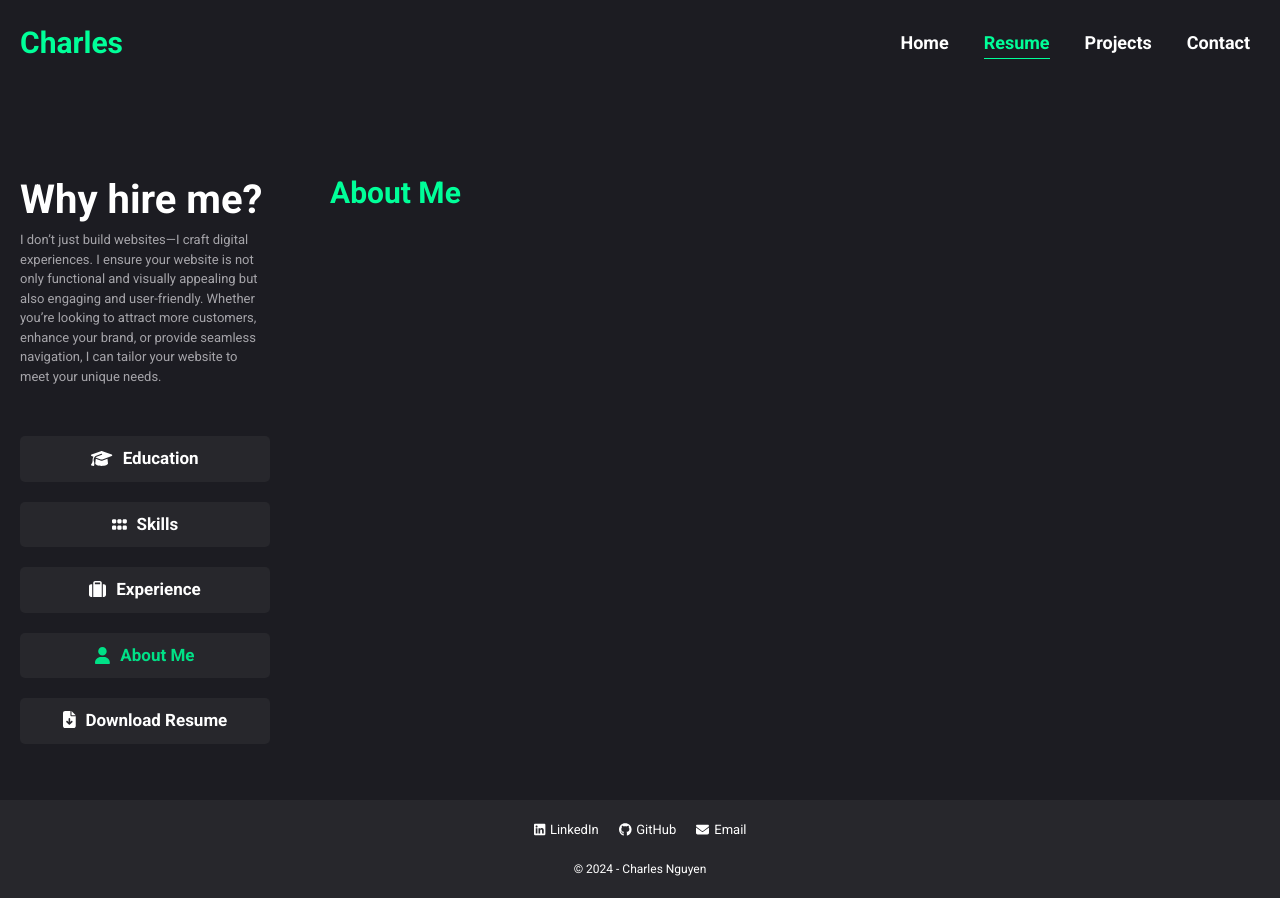
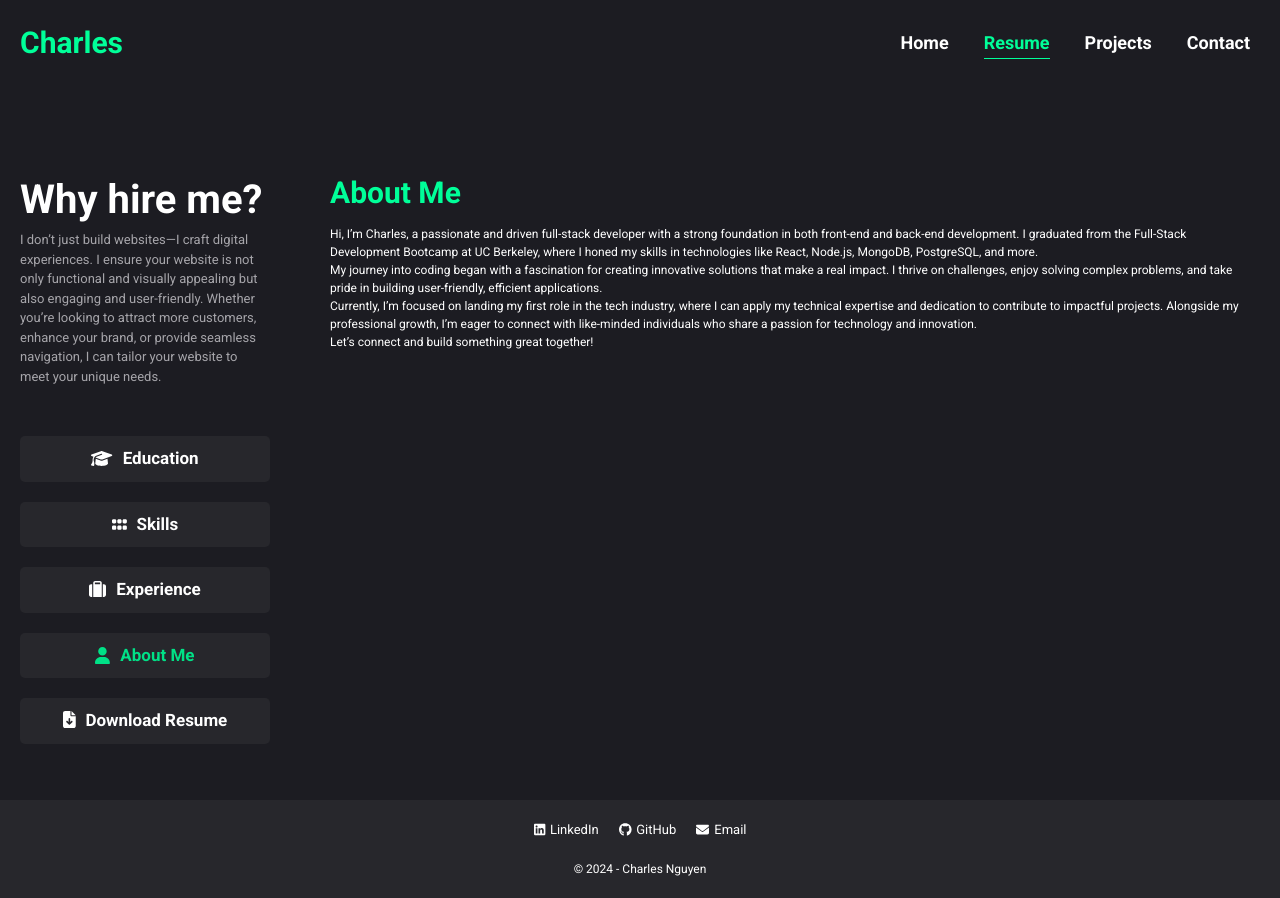
Before and after one commit to swe-thinhnguyen1701/myPortfolio, a React (Vite) app: page /resume in a window 1280 px wide. Both pictures are taken after a click on the item "About Me". Built offline with nearby package versions, Linux system fonts and the light colour scheme.

Commit message:
update about me

```diff
--- a/src/components/AboutMe.jsx
+++ b/src/components/AboutMe.jsx
@@ -1,7 +1,19 @@
-function AboutMe () {
+function AboutMe() {
     return (
         <>
             <h2>About Me</h2>
+            <p>
+                Hi, I’m Charles, a passionate and driven full-stack developer with a strong foundation in both front-end and back-end development. I graduated from the Full-Stack Development Bootcamp at UC Berkeley, where I honed my skills in technologies like React, Node.js, MongoDB, PostgreSQL, and more.
+            </p>
+            <p>
+                My journey into coding began with a fascination for creating innovative solutions that make a real impact. I thrive on challenges, enjoy solving complex problems, and take pride in building user-friendly, efficient applications.
+            </p>
+            <p>
+                Currently, I’m focused on landing my first role in the tech industry, where I can apply my technical expertise and dedication to contribute to impactful projects. Alongside my professional growth, I’m eager to connect with like-minded individuals who share a passion for technology and innovation.
+            </p>
+            <p>
+                Let’s connect and build something great together!
+            </p>
         </>
     )
 }
```
